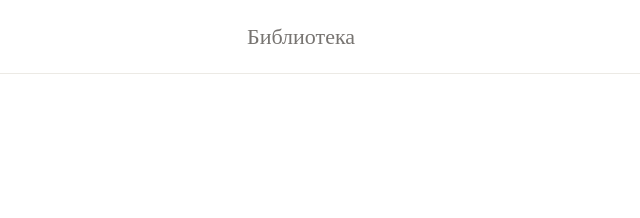
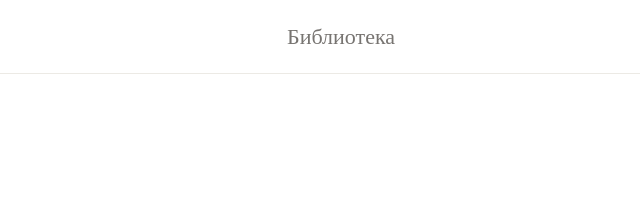
Before and after one commit to aderyabin/books, a Jekyll site: the page built from index.html, in a window 1280 px wide. Shown: the top 218 px of the page, without its empty margins (293-933 px from the left). Built offline with Jekyll 4.4.1, drawn with Linux system fonts in a browser that asks for light colours; some web fonts are replaced; Markdown is read by kramdown in place of the engine named in the settings.

Commit message:
fix header width

```diff
--- a/css/main.css
+++ b/css/main.css
@@ -23,7 +23,7 @@ header{
 }
 
 header .container{
-  width: 200px;
+  width: 120px;
   margin: 0 auto;
   font-size: 22px
 }
```
